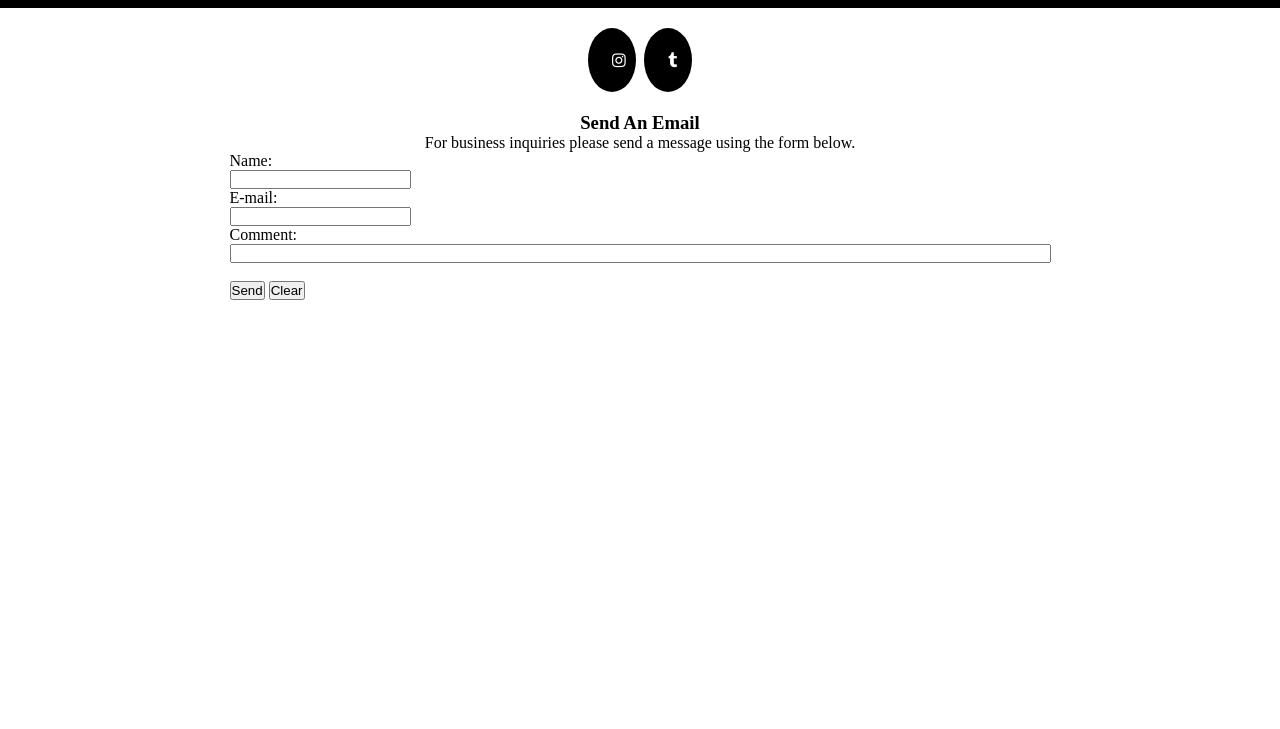
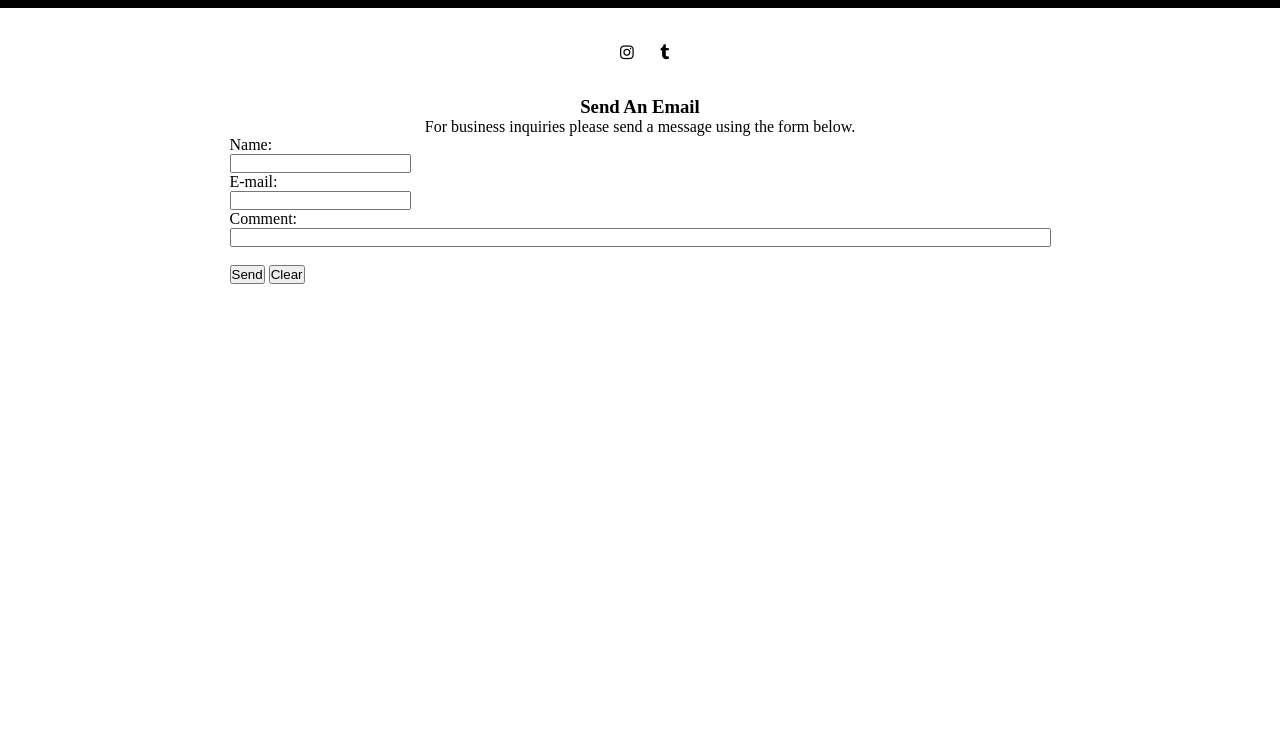
Before and after one commit to jamiegist/spectral-shots, a plain HTML site: page contact.html in a window 1280 px wide. Shown: the part 71-800 px from the top of the page. Drawn offline with Linux system fonts and the light colour scheme.

Commit message:
deleted unused images. fixed social link styling.

```diff
--- a/stylesheet.css
+++ b/stylesheet.css
@@ -37,7 +37,7 @@ nav li {
 }
 
 img {
-  width: 25%;
+  width: 30%;
 }
 
 .main-text {
@@ -77,12 +77,11 @@ img {
 
 .fa {
   padding: 1rem;
-  font-size: 1.5rem;
-  width: 2rem;
+  font-size: 1rem;
+  width: 1rem;
   text-align: center;
   text-decoration: none;
   margin: .25rem;
-  border-radius: 50%;
 }
 
 .fa:hover {
@@ -90,15 +89,13 @@ img {
 }
 
 .fa-instagram {
-  background: black;
-  color: white;
-  padding: 1.5rem;
+  background: white;
+  color: black;
 }
 
 .fa-tumblr {
-  background: black;
-  color: white;
-  padding: 1.5rem;
+  background: white;
+  color: black;
 }
 
 .portfolio-heading {
```
Also changed, not shown: portfolio.html (+1 -1 lines), 12 other files.
